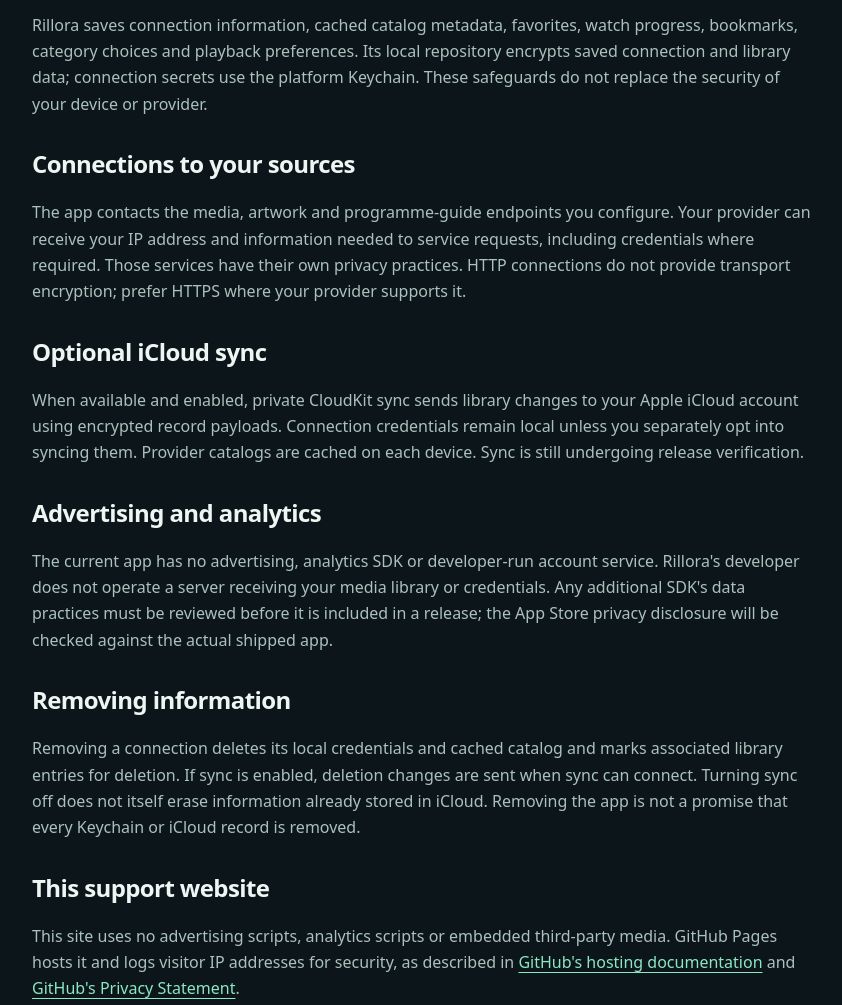
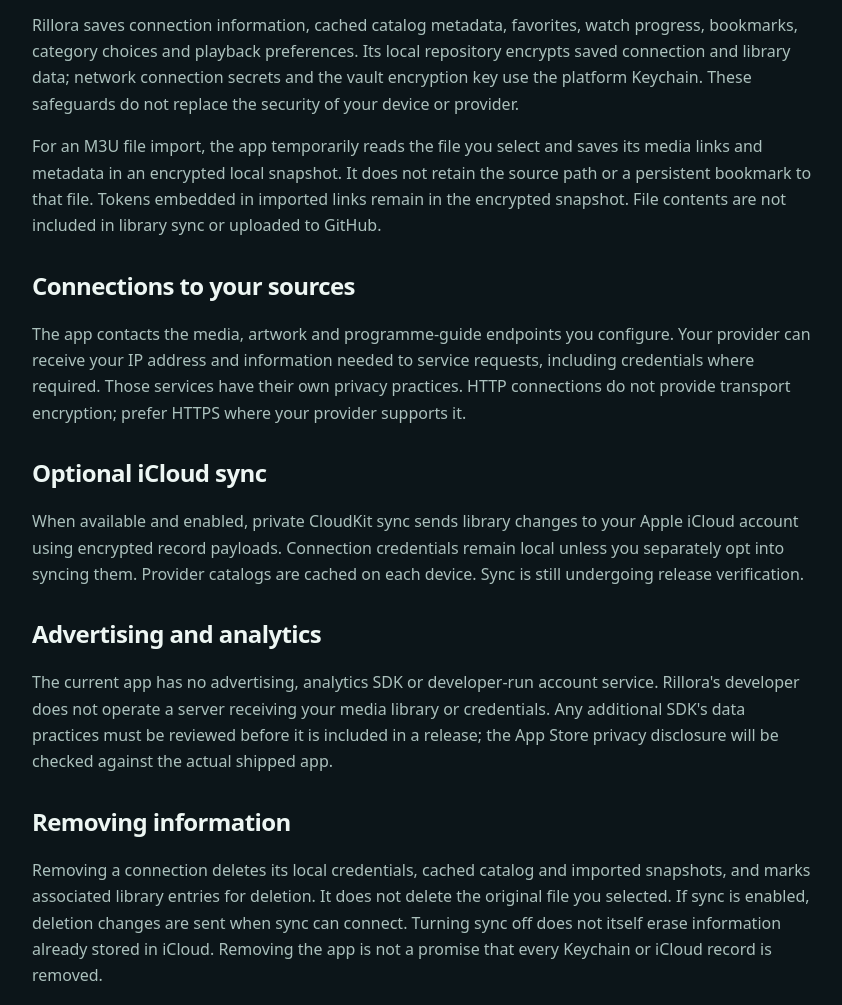
Before and after one commit to ConDigitalExpert/rillora-site, a plain HTML site: page privacy.html in a window 1280 px wide. Shown: the part 520-1525 px from the top of the page, without its empty margins (108-950 px from the left). Drawn offline with Linux system fonts and the light colour scheme.

Commit message:
Describe local playlist imports and encrypted file privacy

```diff
--- a/privacy.html
+++ b/privacy.html
@@ -24,7 +24,8 @@
 <h1>Your information<br>and Rillora.</h1>
 <p class="lede">Updated October 9, 2026. This describes the current development design. The final signed app and any additional playback libraries will be reviewed before an App Store release.</p>
 <h2>Information kept on your device</h2>
-<p>Rillora saves connection information, cached catalog metadata, favorites, watch progress, bookmarks, category choices and playback preferences. Its local repository encrypts saved connection and library data; connection secrets use the platform Keychain. These safeguards do not replace the security of your device or provider.</p>
+<p>Rillora saves connection information, cached catalog metadata, favorites, watch progress, bookmarks, category choices and playback preferences. Its local repository encrypts saved connection and library data; network connection secrets and the vault encryption key use the platform Keychain. These safeguards do not replace the security of your device or provider.</p>
+<p>For an M3U file import, the app temporarily reads the file you select and saves its media links and metadata in an encrypted local snapshot. It does not retain the source path or a persistent bookmark to that file. Tokens embedded in imported links remain in the encrypted snapshot. File contents are not included in library sync or uploaded to GitHub.</p>
 <h2>Connections to your sources</h2>
 <p>The app contacts the media, artwork and programme-guide endpoints you configure. Your provider can receive your IP address and information needed to service requests, including credentials where required. Those services have their own privacy practices. HTTP connections do not provide transport encryption; prefer HTTPS where your provider supports it.</p>
 <h2>Optional iCloud sync</h2>
@@ -32,7 +33,7 @@
 <h2>Advertising and analytics</h2>
 <p>The current app has no advertising, analytics SDK or developer-run account service. Rillora's developer does not operate a server receiving your media library or credentials. Any additional SDK's data practices must be reviewed before it is included in a release; the App Store privacy disclosure will be checked against the actual shipped app.</p>
 <h2>Removing information</h2>
-<p>Removing a connection deletes its local credentials and cached catalog and marks associated library entries for deletion. If sync is enabled, deletion changes are sent when sync can connect. Turning sync off does not itself erase information already stored in iCloud. Removing the app is not a promise that every Keychain or iCloud record is removed.</p>
+<p>Removing a connection deletes its local credentials, cached catalog and imported snapshots, and marks associated library entries for deletion. It does not delete the original file you selected. If sync is enabled, deletion changes are sent when sync can connect. Turning sync off does not itself erase information already stored in iCloud. Removing the app is not a promise that every Keychain or iCloud record is removed.</p>
 <h2>This support website</h2>
 <p>This site uses no advertising scripts, analytics scripts or embedded third-party media. GitHub Pages hosts it and logs visitor IP addresses for security, as described in <a href="https://docs.github.com/en/pages/getting-started-with-github-pages/what-is-github-pages#data-collection">GitHub's hosting documentation</a> and <a href="https://docs.github.com/en/site-policy/privacy-policies/github-general-privacy-statement">GitHub's Privacy Statement</a>.</p>
 <p>If you choose to submit a support issue, GitHub handles the account and submitted information under its policies. Issues are public; do not include sensitive connection information.</p>
```
Also changed, not shown: support.html (+4 -0 lines).
